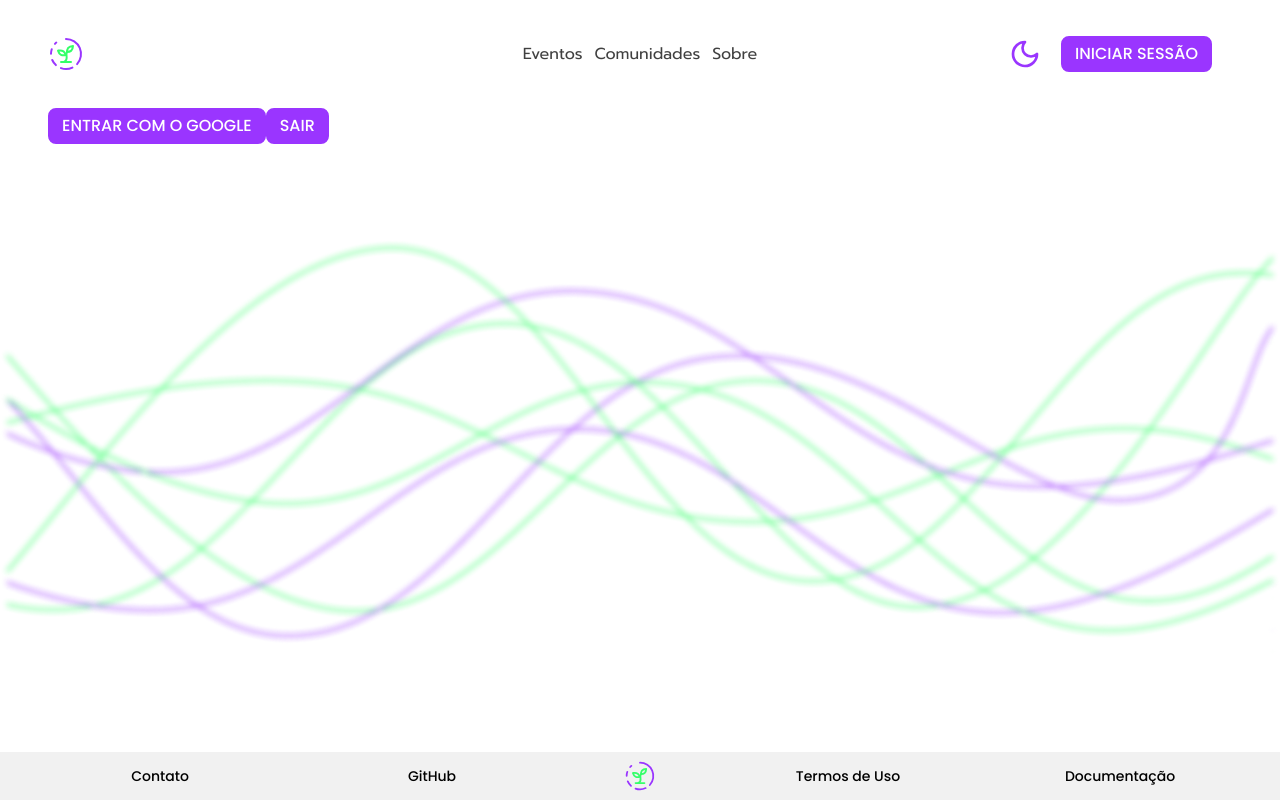
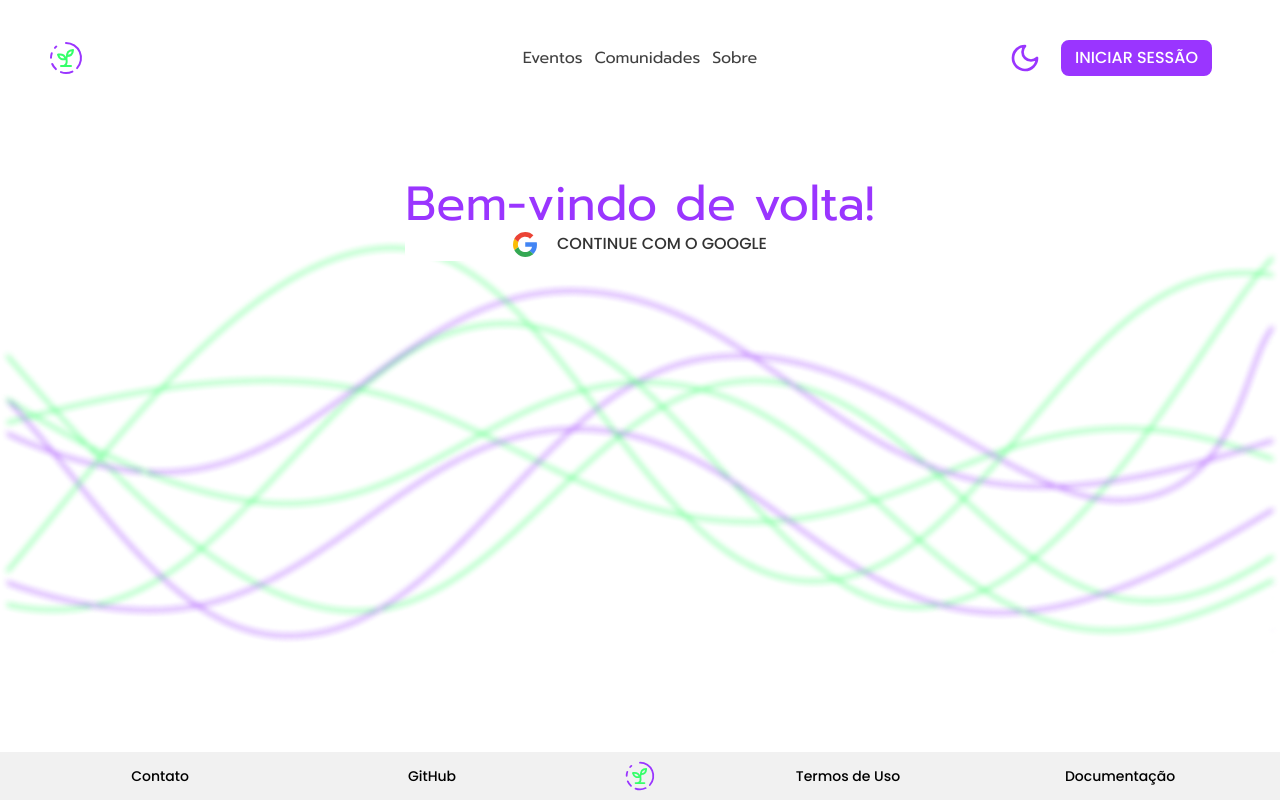
Before and after one commit to joaonative/tcc-front, a React (Vite) app: page /entre in a window 1280 px wide. Built offline with nearby package versions, Linux system fonts and the light colour scheme.

Commit message:
feat: google login button & page

```diff
--- a/src/components/Button.tsx
+++ b/src/components/Button.tsx
@@ -1,7 +1,7 @@
 import { ReactNode, useEffect, useState } from "react";
 
 interface Props {
-  variant: "primary" | "outline" | "danger" | "none";
+  variant: "primary" | "outline" | "danger" | "google" | "none";
   children: ReactNode;
   onClick?: () => void;
   classes?: string;
@@ -14,16 +14,21 @@ const Button = ({ variant, children, onClick, classes }: Props) => {
     switch (variant) {
       case "primary":
         setClassName(
-          "text-white dark:text-black bg-purple dark:bg-green border-purple dark:border-green px-3 py-1 border lg:border-2 "
+          "w-max text-white dark:text-black bg-purple dark:bg-green border-purple dark:border-green px-3 py-1 border lg:border-2 "
         );
         break;
       case "outline":
         setClassName(
-          "text-purple dark:text-green border-purple dark:border-green hover:text-white hover:bg-purple dark:hover:bg-green dark:hover:text-black px-3 py-1 border lg:border-2 "
+          "w-max text-purple dark:text-green border-purple dark:border-green hover:text-white hover:bg-purple dark:hover:bg-green dark:hover:text-black px-3 py-1 border lg:border-2 "
         );
         break;
       case "danger":
-        setClassName("px-3 py-1 border lg:border-2 ");
+        setClassName("w-max px-3 py-1 border lg:border-2 ");
+        break;
+      case "google":
+        setClassName(
+          "flex items-center justify-center w-full gap-5 text-black/80 bg-white px-3 py-1 bg-lightGray"
+        );
         break;
       case "none":
         setClassName("");
@@ -36,7 +41,7 @@ const Button = ({ variant, children, onClick, classes }: Props) => {
   return (
     <button
       onClick={onClick}
-      className={`w-max text-base font-poppins font-medium uppercase rounded-lg transition-colors duration-100 ${className} ${classes}`}
+      className={`text-base font-poppins font-medium uppercase rounded-lg transition-colors duration-100 ${className} ${classes}`}
     >
       {children}
     </button>
--- a/src/components/Header.tsx
+++ b/src/components/Header.tsx
@@ -20,7 +20,7 @@ const Header = () => {
     <>
       <menu className="fixed top-0 flex items-center justify-between lg:hidden"></menu>
 
-      <header className="w-full fixed bottom-0 bg-white dark:bg-dark lg:dark:bg-darkBg lg:relative lg:flex items-center justify-between py-5 lg:px-12 md:px-8 px-4">
+      <header className="w-full fixed bottom-0 bg-white dark:bg-dark lg:dark:bg-darkBg lg:relative lg:flex items-center justify-between py-6 lg:px-12 md:px-8 px-4">
         {/* desktop navigation links */}
         <div className="hidden lg:block lg:w-52 ">
           <a href="/">
--- a/src/main.tsx
+++ b/src/main.tsx
@@ -31,20 +31,17 @@ ReactDOM.createRoot(document.getElementById("root")!).render(
             <main className="pb-16 lg:pb-24 lg:px-12 md:px-8 px-4">
               <Routes>
                 <Route element={<App />} path="/" />
-                {/*
-              <Route
+                <Route
                   element={
-                    <SecureRoute redirectPath="/">
+                    <SecureRoute redirectPath="/entre">
                       <EventsPage />
                     </SecureRoute>
                   }
                   path="/eventos"
                 />
-              */}
-                <Route element={<EventsPage />} path="/eventos" />
                 <Route
                   element={
-                    <SecureRoute redirectPath="/">
+                    <SecureRoute redirectPath="/entre">
                       <EventSinglePage />
                     </SecureRoute>
                   }
@@ -52,7 +49,7 @@ ReactDOM.createRoot(document.getElementById("root")!).render(
                 />
                 <Route
                   element={
-                    <SecureRoute redirectPath="/">
+                    <SecureRoute redirectPath="/entre">
                       <CommunitiesPage />
                     </SecureRoute>
                   }
@@ -60,7 +57,7 @@ ReactDOM.createRoot(document.getElementById("root")!).render(
                 />
                 <Route
                   element={
-                    <SecureRoute redirectPath="/">
+                    <SecureRoute redirectPath="/entre">
                       <ProfilePage />
                     </SecureRoute>
                   }
--- a/src/pages/LoginPage.tsx
+++ b/src/pages/LoginPage.tsx
@@ -1,4 +1,5 @@
 import Button from "../components/Button";
+import Section from "../components/Section";
 import { useAuth } from "../contexts/AuthContext";
 
 const LoginPage = () => {
@@ -6,27 +7,26 @@ const LoginPage = () => {
 
   return (
     <>
-      <div className="text-white">
+      <Section title="">
+        <div className="w-full h-full flex justify-center">
+          <div className="flex flex-col justify-center">
+            <div className="flex flex-col">
+              <h1 className="text-5xl font-prompt text-purple dark:text-green">
+                Bem-vindo de volta!
+              </h1>
               <Button
-          variant="primary"
+                variant="google"
                 onClick={() => {
                   login();
                 }}
               >
-          Entrar com o google
+                <img src="google.svg" width={24} height={24}></img>
+                Continue com o google
               </Button>
-        <Button
-          variant="primary"
-          onClick={() => {
-            logout();
-          }}
-        >
-          Sair
-        </Button>
-        <div>
-          {isLoggedIn ? <p>logado como {userData?.email}</p> : <p>deslogado</p>}
             </div>
           </div>
+        </div>
+      </Section>
     </>
   );
 };
```
Also changed, not shown: public/google.svg (added). Lines whose indentation alone changed are shown as unchanged.
